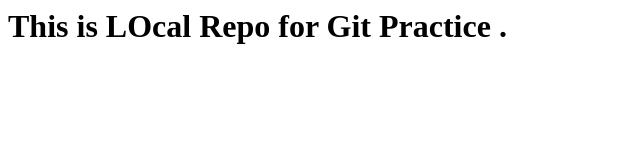
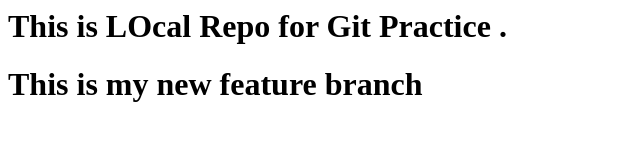
Before and after one commit to itsmittal02/localrepo, a plain HTML site: page index.html in a window 1280 px wide. Shown: the whole page, without its empty margins (0-640 px from the left). Drawn offline with Linux system fonts and the light colour scheme.

Commit message:
Add New Feature

```diff
--- a/index.html
+++ b/index.html
@@ -1 +1,2 @@
 <h1> This is LOcal Repo for Git Practice .</h1>
+<h1> This is my new feature branch </h1>
```
